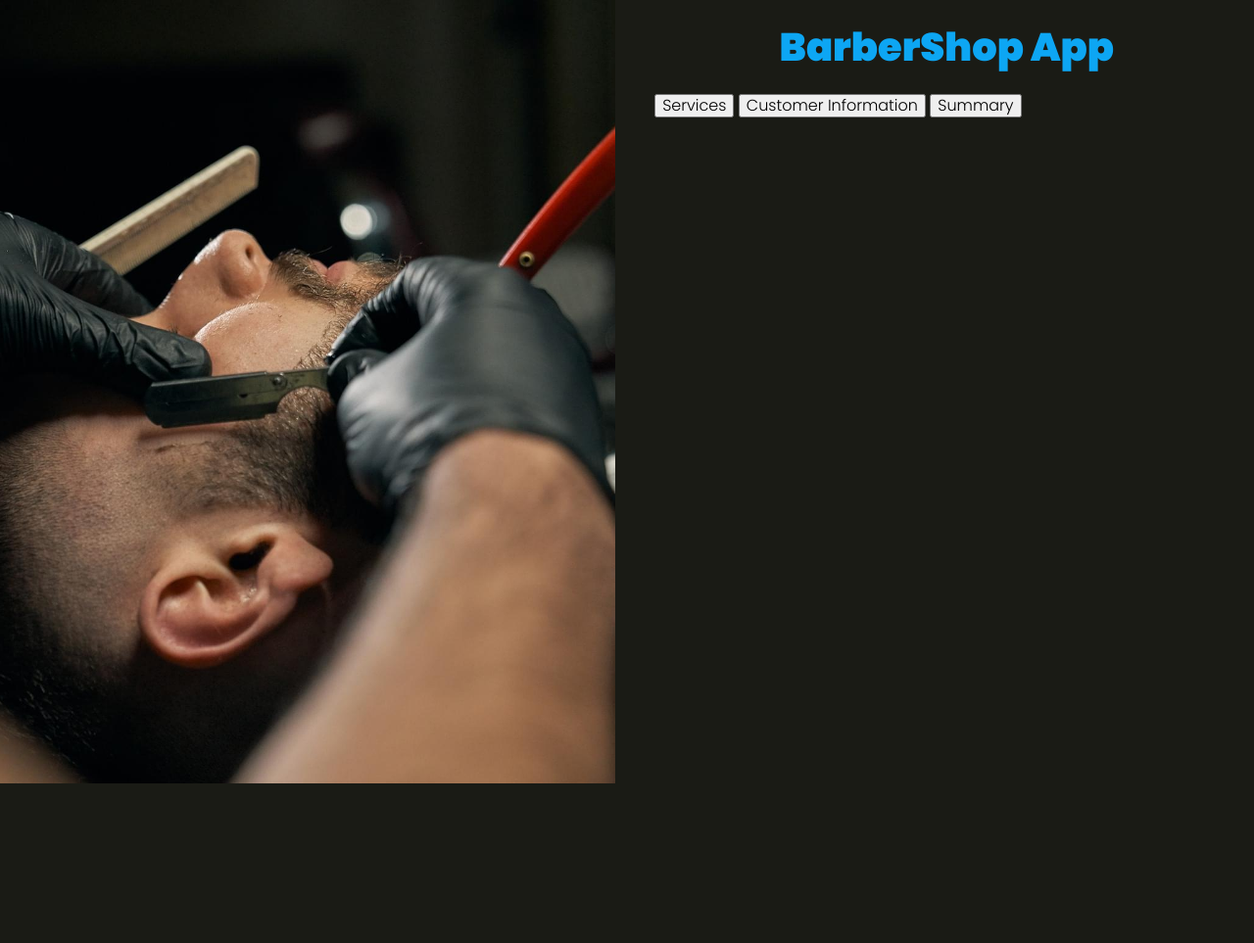
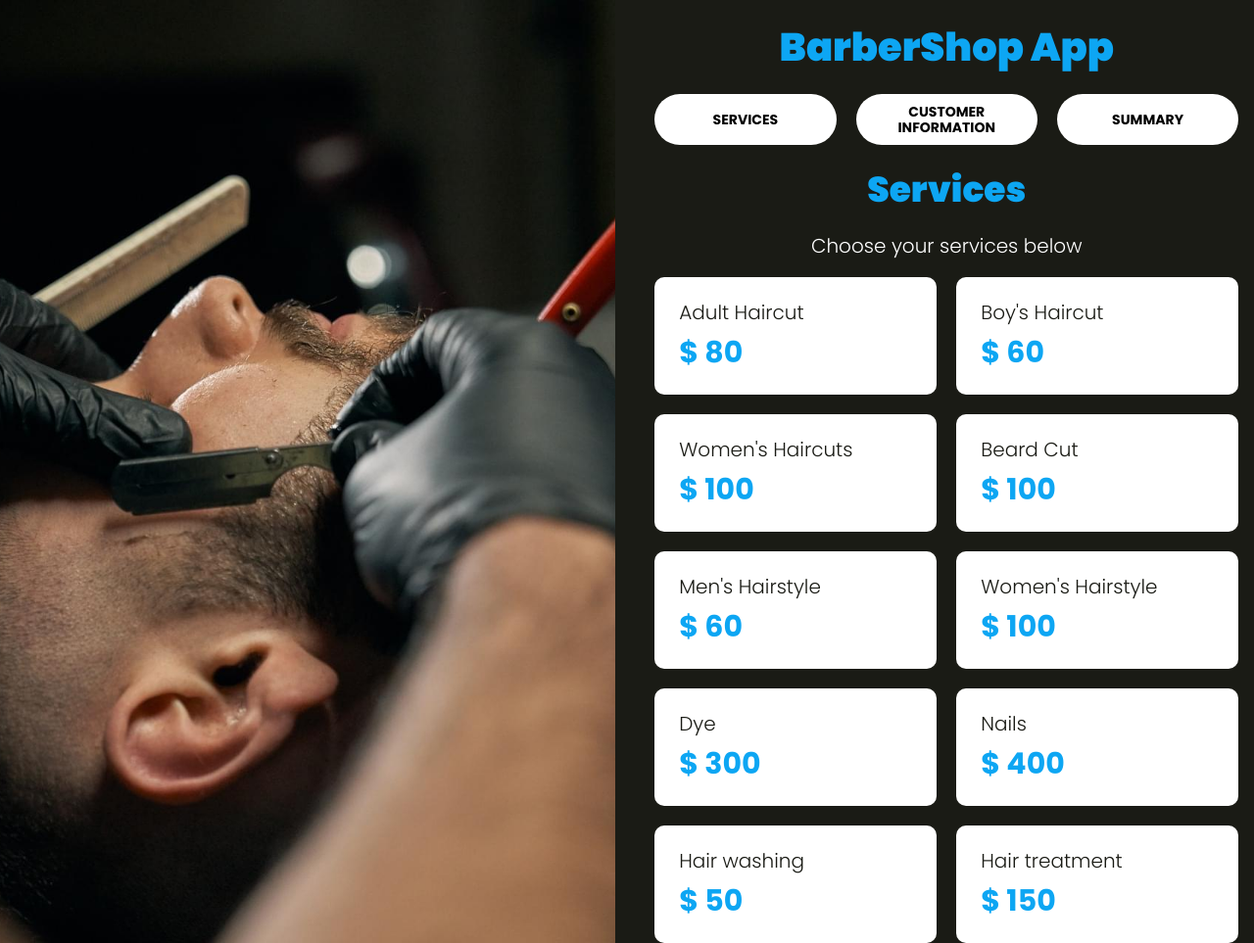
Before and after one commit to erick-sk/barbershop-app, a website with bundled scripts: page index.html in a window 1280 px wide. Shown: the whole page at 98% size. Before the commit the page ends 800 px from the top, so only its background shows below. Built offline with nearby package versions, Linux system fonts and the light colour scheme.

Commit message:
Style choose services tabs

```diff
--- a/index.html
+++ b/index.html
@@ -22,6 +22,19 @@
           <button type="button">Customer Information</button>
           <button type="button">Summary</button>
         </nav>
+
+        <!-- App content -->
+        <div class="section">
+          <h2>Services</h2>
+          <p class="text-center">Choose your services below</p>
+          <div id="services" class="list-services"></div>
+        </div>
+        <div class="section">
+          <h2>Your Data and Date</h2>
+        </div>
+        <div class="section">
+          <h2>Summary</h2>
+        </div>
       </div>
     </div>
 
--- a/src/js/app.js
+++ b/src/js/app.js
@@ -0,0 +1,66 @@
+document.addEventListener("DOMContentLoaded", function () {
+  startApp();
+});
+
+function startApp() {
+  ShowServices();
+}
+
+async function ShowServices() {
+  try {
+    const result = await fetch("./services.json");
+    const db = await result.json();
+
+    const { services } = db;
+
+    // Generate HTML
+    services.forEach((service) => {
+      const { id, name, price } = service;
+
+      // DOM Scripting
+      // Generate name of service
+      const nameService = document.createElement("P");
+      nameService.textContent = name;
+      nameService.classList.add("name-service");
+
+      // Generate price of service
+      const priceService = document.createElement("P");
+      priceService.textContent = `$ ${price}`;
+      priceService.classList.add("price-service");
+
+      // Generate DIV container of service
+      const serviceDiv = document.createElement("DIV");
+      serviceDiv.classList.add("service");
+      serviceDiv.dataset.idService = id;
+
+      // Select serviceDIV
+      serviceDiv.onclick = selectService; //event handler
+
+      // Add name and prince in a DIV
+      serviceDiv.appendChild(nameService);
+      serviceDiv.appendChild(priceService);
+
+      // Add serviceDiv in a HTML
+      document.querySelector("#services").appendChild(serviceDiv);
+    });
+  } catch (error) {
+    console.log(error);
+  }
+}
+
+function selectService(e) {
+  let element;
+
+  // Force element click to DIV
+  if (e.target.tagName === "P") {
+    element = e.target.parentElement;
+  } else {
+    element = e.target;
+  }
+
+  if (element.classList.contains("selected")) {
+    element.classList.remove("selected");
+  } else {
+    element.classList.add("selected");
+  }
+}
--- a/src/scss/app.scss
+++ b/src/scss/app.scss
@@ -5,3 +5,5 @@
 @import "base/global";
 
 @import "layout/UI";
+@import "layout/tabs";
+@import "layout/services";
--- a/src/scss/layout/_UI.scss
+++ b/src/scss/layout/_UI.scss
@@ -23,4 +23,13 @@ body {
   width: 95%;
   margin: 0 auto;
   padding-top: $separation / 2;
+
+  .section {
+    display: none;
+    padding-top: $separation / 2;
+
+    &:first-of-type {
+      display: block;
+    }
+  }
 }
--- /dev/null
+++ b/src/scss/layout/_services.scss
@@ -0,0 +1,39 @@
+.list-services {
+  @include tablet {
+    @include grid(2, 2rem);
+  }
+
+  .service {
+    background-color: $white;
+    padding: $separation / 2;
+    border-radius: 1rem;
+    margin-bottom: 2rem;
+
+    @include tablet {
+      margin-bottom: 0;
+    }
+
+    p {
+      margin: 0 0 $separation / 4 0;
+    }
+
+    .name-service {
+      color: $black;
+    }
+
+    .price-service {
+      color: $blue;
+      margin: 0;
+      font-size: 3rem;
+      font-weight: $boldFont;
+    }
+
+    &.selected {
+      background-color: $blue;
+
+      p {
+        color: $white;
+      }
+    }
+  }
+}
--- /dev/null
+++ b/src/scss/layout/_tabs.scss
@@ -0,0 +1,17 @@
+.tabs {
+  @include grid(3, 2rem);
+  button {
+    background-color: $white;
+    font-size: 1.4rem;
+    font-weight: $boldFont;
+    padding: 1rem;
+    text-align: center;
+    text-transform: uppercase;
+    border: none;
+    border-radius: 5rem;
+
+    &:hover {
+      cursor: pointer;
+    }
+  }
+}
```
Also changed, not shown: build/css/app.css, build/js/bundle.min.js, 2 other files.
